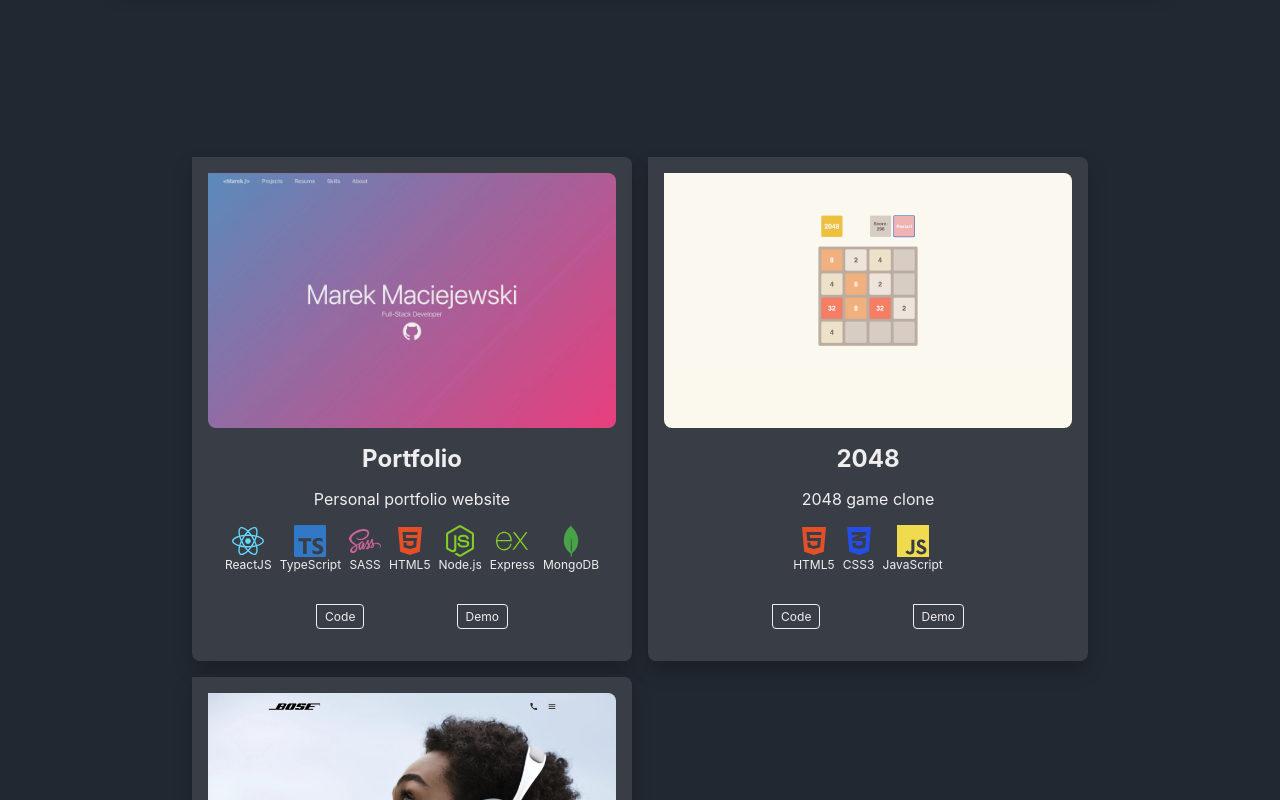
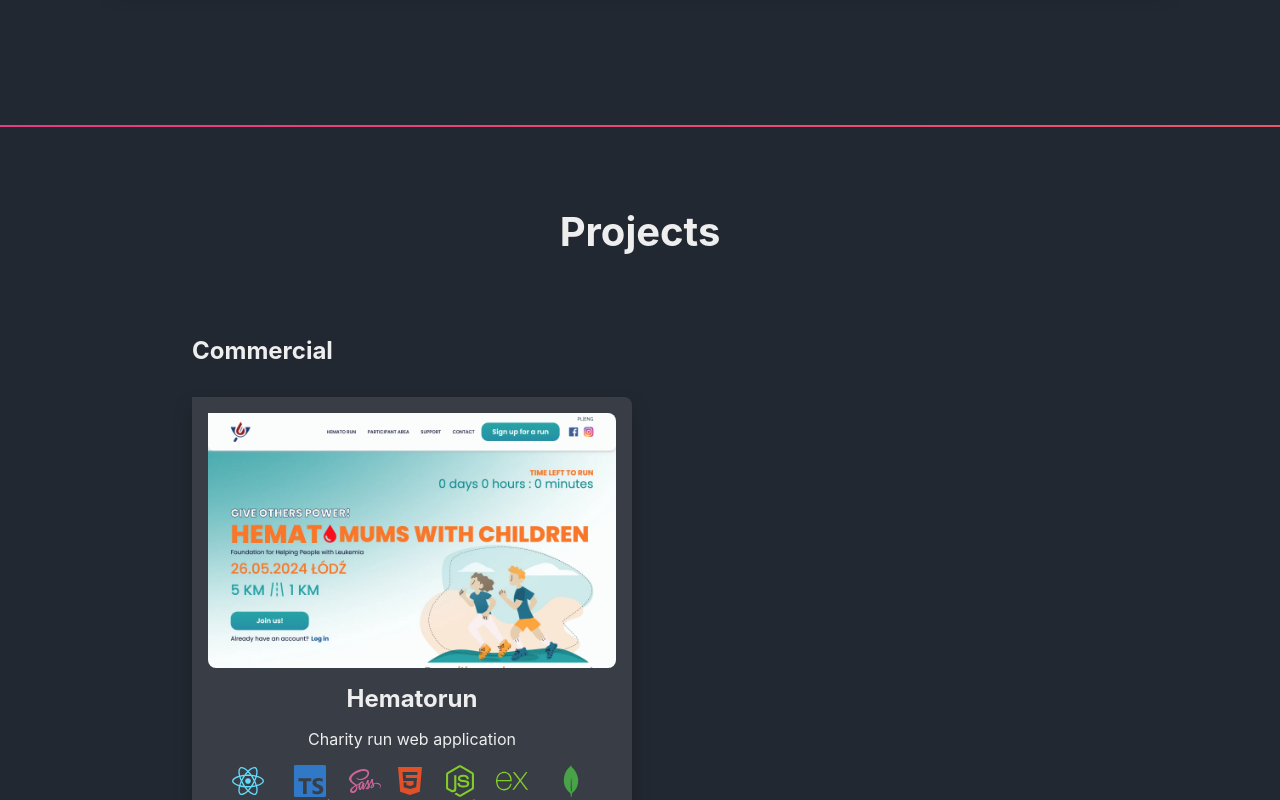
Before and after one commit to MarekSax/portfolio, a React (Vite) app: page / in a window 1280 px wide. Shown: the part 1480-2280 px from the top of the page. Built offline with nearby package versions, Linux system fonts and the light colour scheme.

Commit message:
feat: divide Projects in to sections

```diff
--- a/src/components/ProjectCard/ProjectCard.module.scss
+++ b/src/components/ProjectCard/ProjectCard.module.scss
@@ -60,3 +60,7 @@
     }
   }
 }
+
+.dummy {
+  visibility: hidden;
+}
--- a/src/components/ProjectCard/ProjectCard.tsx
+++ b/src/components/ProjectCard/ProjectCard.tsx
@@ -3,9 +3,18 @@ import { TechIcon } from '../TechIcon';
 import styles from './ProjectCard.module.scss';
 
 interface ProjecCardProps {
-  project: Project;
+  project: Project | 'dummy';
 }
 export const ProjectCard = ({ project }: ProjecCardProps) => {
+  if (project === 'dummy') {
+    return (
+      <article
+        aria-hidden="true"
+        className={(styles.projectCard, styles.dummy)}
+      ></article>
+    );
+  }
+
   return (
     <article className={styles.projectCard}>
       <div className={styles.projectCard__image}>
--- a/src/components/Projects/Projects.module.scss
+++ b/src/components/Projects/Projects.module.scss
@@ -5,9 +5,22 @@
   width: 100%;
   background-color: $clr-black;
   display: flex;
+  flex-direction: column;
   align-items: center;
-  justify-content: center;
-  padding: 2rem;
+  justify-content: space-evenly;
+  gap: 5rem;
+  padding: 5rem 2rem;
+  margin: .15rem 0;
+
+  &__title {
+    font-size: 2.5rem;
+  }
+
+  &__wrapper {
+    display: flex;
+    flex-direction: column;
+    gap: 2rem;
+  }
 
   &__container {
     width: 70vw;
--- a/src/components/Projects/Projects.tsx
+++ b/src/components/Projects/Projects.tsx
@@ -6,10 +6,24 @@ export const Projects = () => {
   const projectList: ProjectsType = pageContent.projects;
   return (
     <section id="projects" className={styles.projects}>
-      <div className={styles.projects__container}>
-        {projectList.personal.map((project) => (
-          <ProjectCard key={project.title} project={project} />
-        ))}
+      <h1 className={styles.projects__title}>Projects</h1>
+      <div className={styles.projects__wrapper}>
+        <h2>Commercial</h2>
+        <div className={styles.projects__container}>
+          {projectList.commercial.map((project) => (
+            <ProjectCard key={project.title} project={project} />
+          ))}
+          <ProjectCard project="dummy" />
+          <ProjectCard project="dummy" />
+        </div>
+      </div>
+      <div className={styles.projects__wrapper}>
+        <h2>Personal</h2>
+        <div className={styles.projects__container}>
+          {projectList.personal.map((project) => (
+            <ProjectCard key={project.title} project={project} />
+          ))}
+        </div>
       </div>
     </section>
   );
--- a/src/data/pageContent.ts
+++ b/src/data/pageContent.ts
@@ -18,23 +18,14 @@ export const pageContent: PageContent = {
           'MongoDB',
         ],
         demoUrl: 'https://jolly-island-02c410b1e.5.azurestaticapps.net/',
-        img: './images/projects/hematorun.png',
+        img: './images/projects/hematorun.webp',
       },
     ],
     personal: [
       {
         title: 'Portfolio',
         description: 'Personal portfolio website',
-        // technologies: ['ReactJS', 'TypeScript', 'SASS', 'HTML5'],
-        technologies: [
-          'ReactJS',
-          'TypeScript',
-          'SASS',
-          'HTML5',
-          'Node.js',
-          'Express',
-          'MongoDB',
-        ],
+        technologies: ['ReactJS', 'TypeScript', 'CSS3', 'SASS', 'HTML5'],
         demoUrl: 'https://mareksax.github.io/portfolio/',
         codeUrl: 'https://github.com/MarekSax/portfolio',
         img: './images/projects/portfolio.webp',
@@ -42,7 +33,7 @@ export const pageContent: PageContent = {
       {
         title: '2048',
         description: '2048 game clone',
-        technologies: ['HTML5', 'CSS3', 'JavaScript'],
+        technologies: ['HTML5', 'CSS3', 'SASS', 'JavaScript'],
         demoUrl: 'https://mareksax.github.io/js_2048_game/',
         codeUrl: 'https://github.com/MarekSax/js_2048_game',
         img: './images/projects/2048.webp',
@@ -50,7 +41,7 @@ export const pageContent: PageContent = {
       {
         title: 'Bose',
         description: 'Bose landing page',
-        technologies: ['HTML5', 'CSS3', 'JavaScript'],
+        technologies: ['HTML5', 'CSS3', 'SASS', 'JavaScript'],
         demoUrl: 'https://mareksax.github.io/layout_miami/',
         codeUrl: 'https://github.com/MarekSax/layout_miami',
         img: './images/projects/bose.webp',
```
Also changed, not shown: public/images/projects/hematorun.webp (added).
